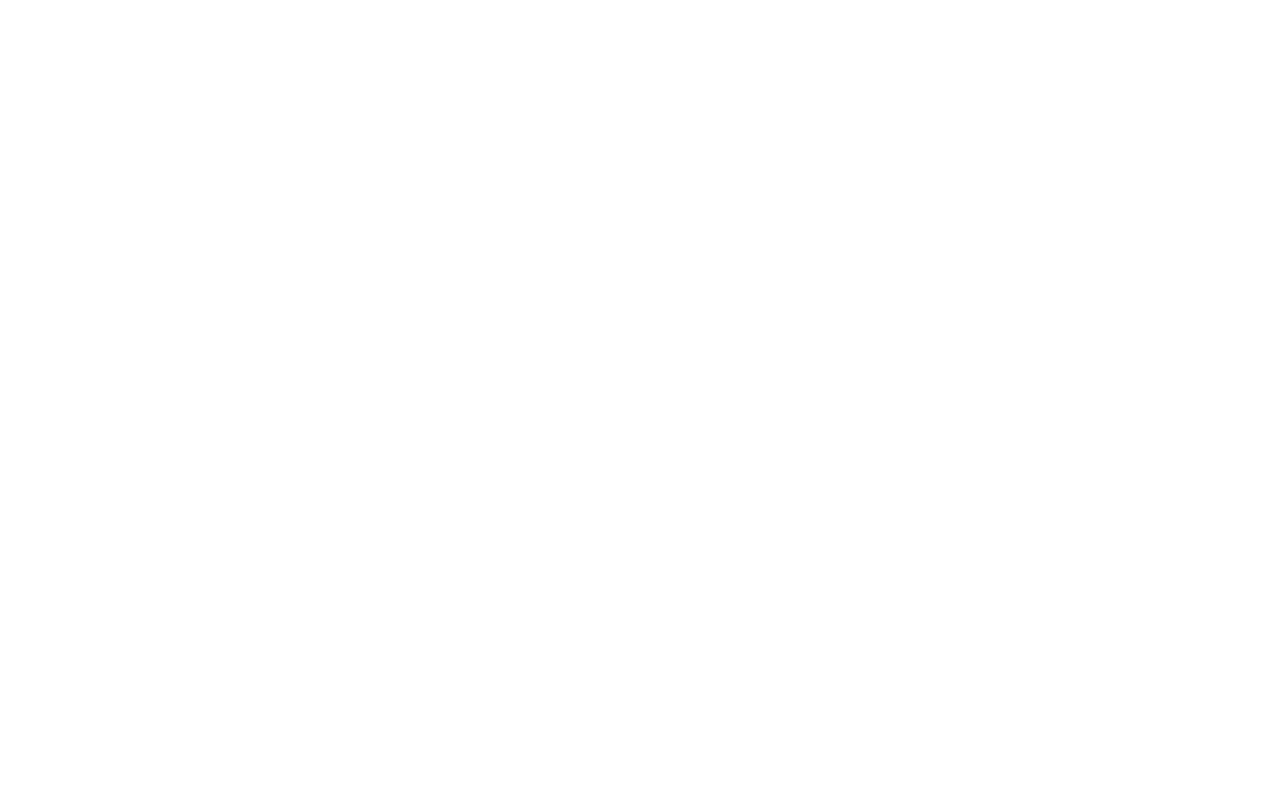
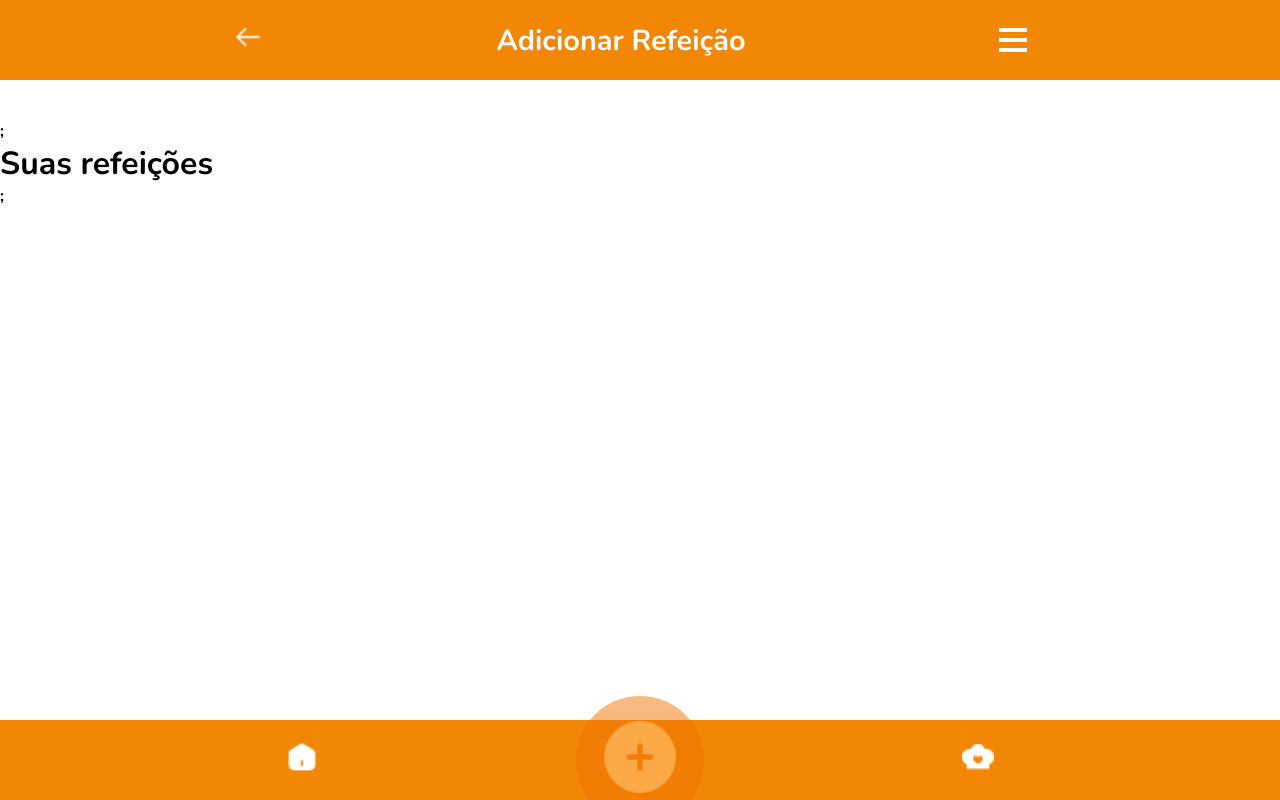
Before and after one commit to DevSamuelMuniz/front-mobile, a React (Create React App) app: page /refeicoes in a window 1280 px wide. Before the commit this address had no page. Built offline with nearby package versions, Linux system fonts and the light colour scheme.

Commit message:
Navegação botões (navbar e header)

```diff
--- a/src/App.js
+++ b/src/App.js
@@ -15,6 +15,7 @@
 import RegistroPage from "./pages/registroPage/registroPage";
 import ProgressPage from "./pages/progressPage/progressPage";
 import AddRefPage from "./pages/addRefPage/addRefPage";
+import RefeicoesPage from "./pages/refeicoesPage/refeicoesPage";
 
 function App() {
   const [loading, setLoading] = useState(true);
@@ -39,6 +40,7 @@
         <Route path="/cadastro" element={<RegistroPage />} />
         <Route path="/progresso" element={<ProgressPage />} />
         <Route path="/adicionar" element={<AddRefPage />} />
+        <Route path="/refeicoes" element={<RefeicoesPage />} />
       </Routes>
     </Router>
   );
--- a/src/components/headerAddRefComponent/headerAddRefComponent.js
+++ b/src/components/headerAddRefComponent/headerAddRefComponent.js
@@ -27,7 +27,7 @@
 
   return (
     <main className="container-header-add">
-      <img className="seta-header" src={Seta} alt="" />
+      <a href="/home"><img className="seta-header" src={Seta} alt="" /></a>
       <h1 className="titulo-header-add">Adicionar Refeição</h1>
       <button className="btn-header"><div class="menu-burger" onClick={updateMenu}>
         <div class="bar"></div>
--- a/src/components/navBarComponent/navBarComponent.js
+++ b/src/components/navBarComponent/navBarComponent.js
@@ -12,9 +12,9 @@
     return (
         <main className="navBar">
           <div className="sombreado"></div>
-          <a href="#" className="a-navBar"><img src={Home} alt="" className="icon-navBar" /></a>
-          <a href="#" className="add-navBar"><img src={Adicionar} alt="" className="Addicon-navBar" /></a>
-          <a href="#" className="a-navBar"><img src={Chef} alt="" className="icon-navBar" /></a>
+          <a href="/home" className="a-navBar"><img src={Home} alt="" className="icon-navBar" /></a>
+          <a href="/adicionar" className="add-navBar"><img src={Adicionar} alt="" className="Addicon-navBar" /></a>
+          <a href="/refeicoes" className="a-navBar"><img src={Chef} alt="" className="icon-navBar" /></a>
         </main>
       );
 
--- a/src/pages/homePage/homePage.js
+++ b/src/pages/homePage/homePage.js
@@ -2,6 +2,7 @@
 import "./homePage.css";
 //component
 import HeaderComponent from "../../components/headerComponent/headerComponent";
+import NavBarComponent from "../../components/navBarComponent/navBarComponent";
 
 //carrossel
 import Slider from "react-slick";
@@ -80,6 +81,7 @@
       <div className="banner-content">
         <img className="banner1" src={Banner} alt="imagem banner" />
       </div>
+      <NavBarComponent/>
     </main>
   );
 }
--- /dev/null
+++ b/src/pages/refeicoesPage/refeicoesPage.js
@@ -0,0 +1,21 @@
+import React from "react";
+
+//CSS
+import "./refeicoesPage.css";
+//components
+import HeaderAddRefComponent from "../../components/headerAddRefComponent/headerAddRefComponent";
+import NavBarComponent from "../../components/navBarComponent/navBarComponent";
+
+
+function Refeicoes() {
+    return (
+        <main>
+            <HeaderAddRefComponent />;
+            <h1>Suas refeições</h1>;
+            <NavBarComponent/>
+        </main>
+
+    );
+};
+
+export default Refeicoes;
```
Also changed, not shown: src/pages/refeicoesPage/refeicoesPage.css (added).
